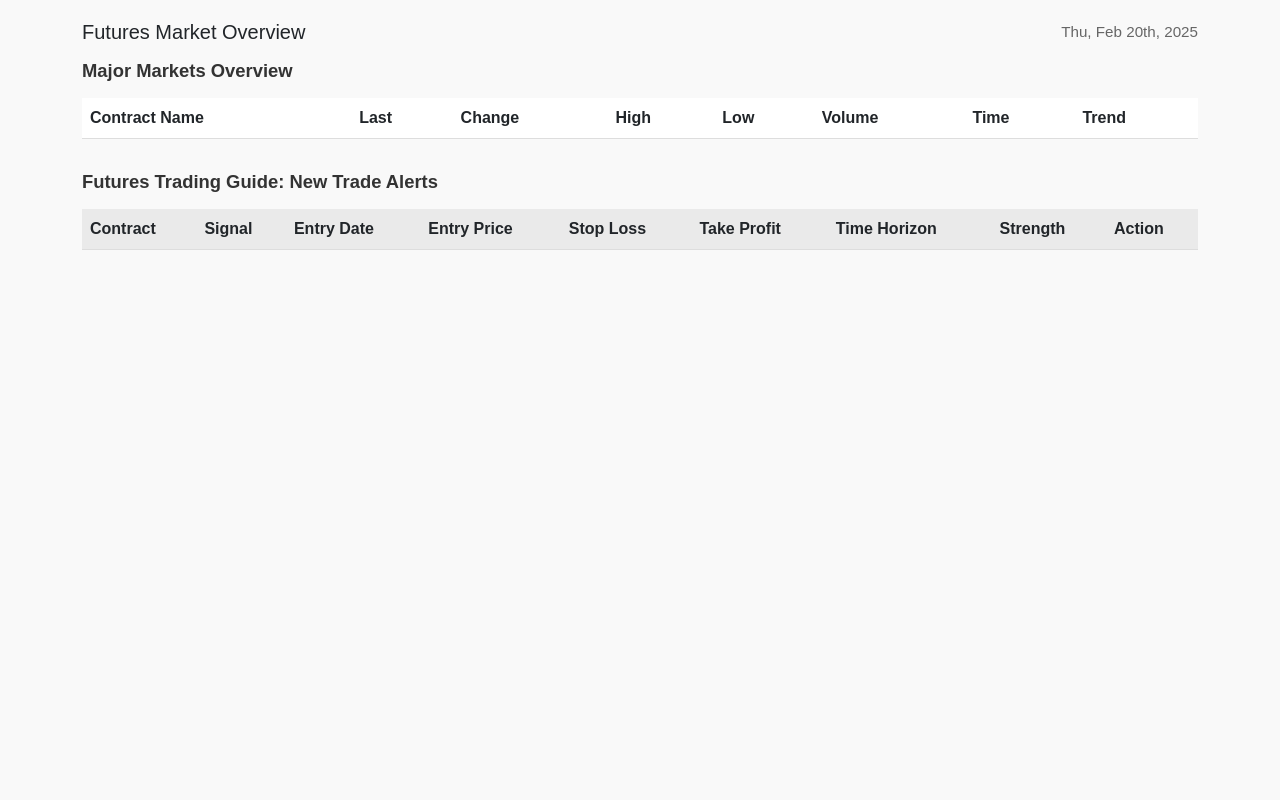
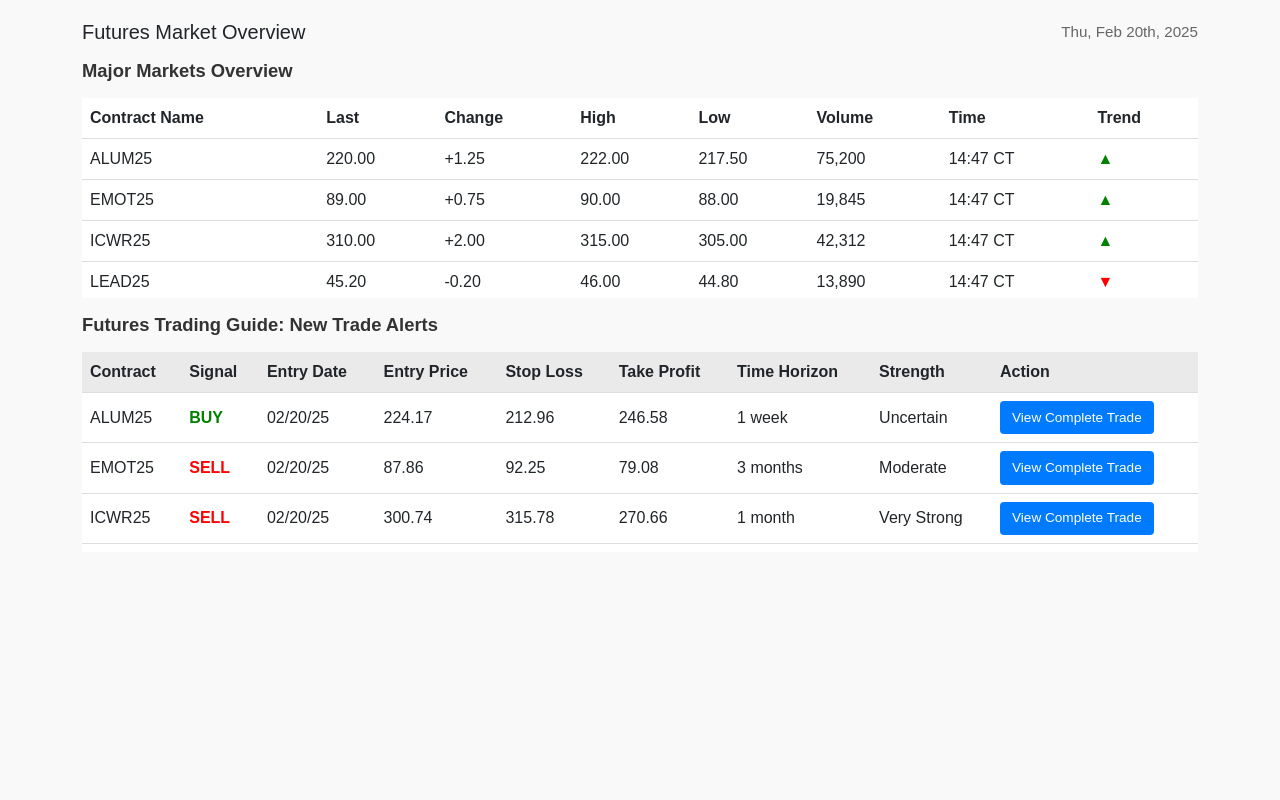
Before and after one commit to tb454/HTMLs, a website: page barchart.html in a window 1280 px wide. Drawn offline with nearby package versions, Linux system fonts and the light colour scheme.

Commit message:
modified:   barchart.html

```diff
--- a/barchart.html
+++ b/barchart.html
@@ -341,8 +341,7 @@
         }
 
         const row = document.createElement("tr");
-        row.innerHTML =
-        <>
+        row.innerHTML = `
           <td>${item.contractName}</td>
           <td>${item.last.toFixed(2)}</td>
           <td class="${chgClass}">${dispChange}</td>
@@ -351,8 +350,7 @@
           <td>${item.volume.toLocaleString()}</td>
           <td>${item.time}</td>
           <td>${trendArrow}</td>
-          </>
-        ;
+        `;
         tbody.appendChild(row);
       });
     }
@@ -364,8 +362,7 @@
       futuresGuide.forEach(trade => {
         const sigColor = trade.signal === "BUY" ? "green" : "red";
         const row = document.createElement("tr");
-        row.innerHTML =
-        <>
+        row.innerHTML = `
           <td>${trade.contractName}</td>
           <td style="color:${sigColor}; font-weight:bold;">${trade.signal}</td>
           <td>${trade.entryDate}</td>
@@ -375,8 +372,7 @@
           <td>${trade.timeHorizon}</td>
           <td>${trade.strength}</td>
           <td><button class="btn-view-trade">View Complete Trade</button></td>
-          </>
-        ;
+        `;
         guideTbody.appendChild(row);
       });
     }
```
